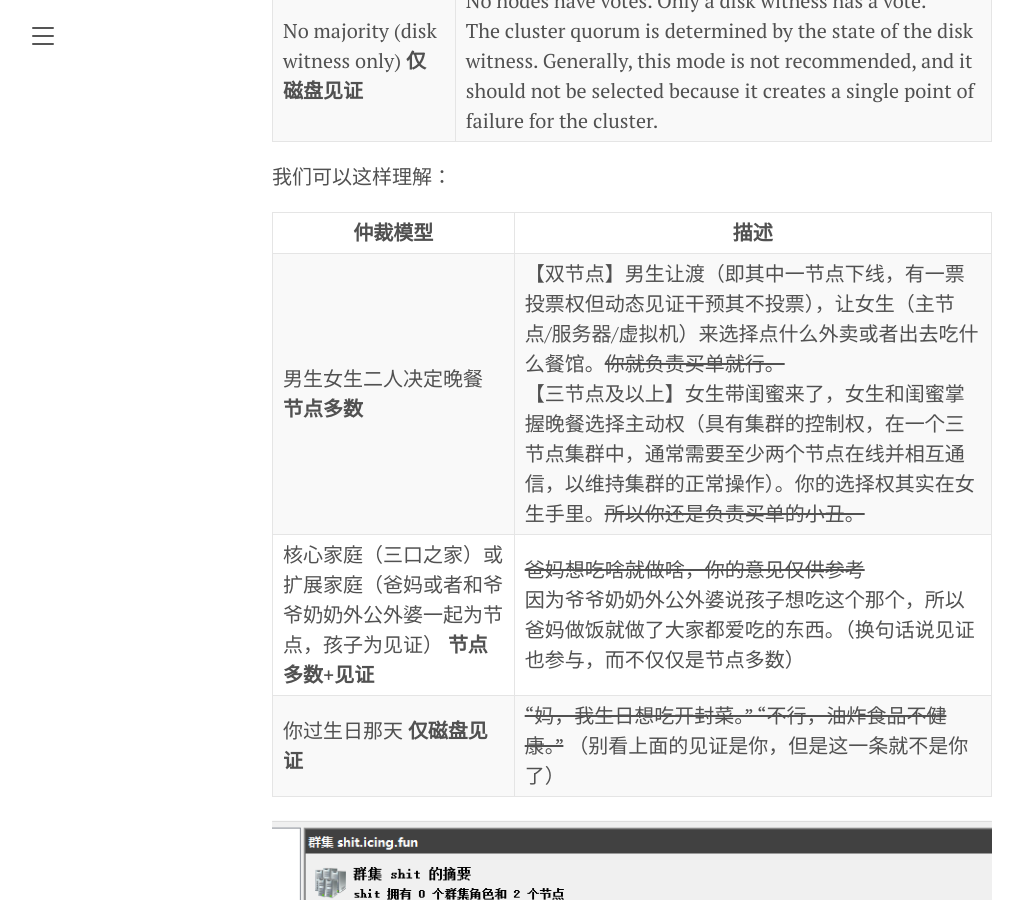
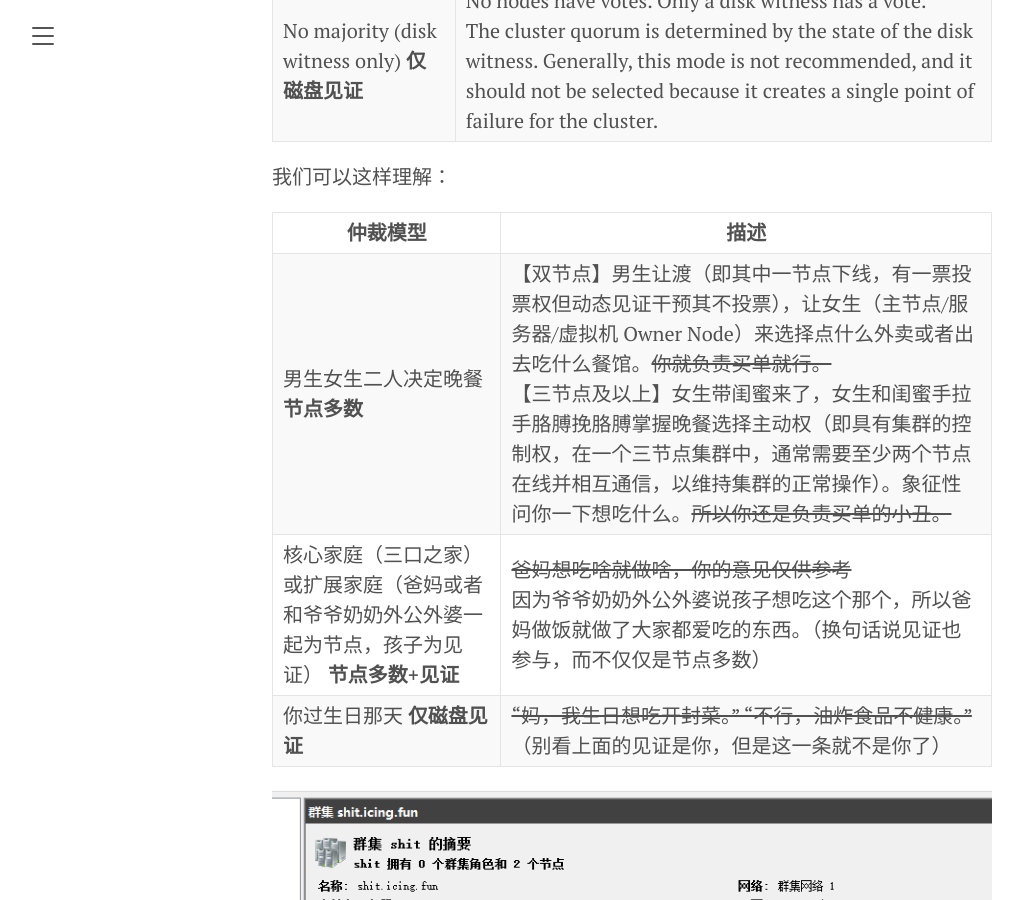
Before and after one commit to IcingTomato/icing.fun, a Jekyll site: the page built from _posts/2024-04-20-wsfc_quorum.markdown, in a window 1280 px wide and 900 px high, scrolled down 2469 px. Shown: the whole window, without its empty margins (8-1031 px from the left). Built offline with Jekyll 4.4.1, drawn with Linux system fonts in a browser that asks for light colours.

Commit message:
Change: Change 2024-04-20

```diff
--- a/_posts/2024-04-20-wsfc_quorum.markdown
+++ b/_posts/2024-04-20-wsfc_quorum.markdown
@@ -49,7 +49,7 @@ tags: wsfc windows server zh-cn
 
 | 仲裁模型 | 描述 |
 | ---- | ----------- |
-| 男生女生二人决定晚餐 <b>节点多数</b> | 【双节点】男生让渡（即其中一节点下线，有一票投票权但动态见证干预其不投票），让女生（主节点/服务器/虚拟机）来选择点什么外卖或者出去吃什么餐馆。<s>你就负责买单就行。</s> <br> 【三节点及以上】女生带闺蜜来了，女生和闺蜜掌握晚餐选择主动权（具有集群的控制权，在一个三节点集群中，通常需要至少两个节点在线并相互通信，以维持集群的正常操作）。你的选择权其实在女生手里。<s>所以你还是负责买单的小丑。</s> |
+| 男生女生二人决定晚餐 <b>节点多数</b> | 【双节点】男生让渡（即其中一节点下线，有一票投票权但动态见证干预其不投票），让女生（主节点/服务器/虚拟机 Owner Node）来选择点什么外卖或者出去吃什么餐馆。<s>你就负责买单就行。</s> <br> 【三节点及以上】女生带闺蜜来了，女生和闺蜜手拉手胳膊挽胳膊掌握晚餐选择主动权（即具有集群的控制权，在一个三节点集群中，通常需要至少两个节点在线并相互通信，以维持集群的正常操作）。象征性问你一下想吃什么。<s>所以你还是负责买单的小丑。</s> |
 | 核心家庭（三口之家）或扩展家庭（爸妈或者和爷爷奶奶外公外婆一起为节点，孩子为见证） <b>节点多数+见证</b> | <s>爸妈想吃啥就做啥，你的意见仅供参考</s> <br> 因为爷爷奶奶外公外婆说孩子想吃这个那个，所以爸妈做饭就做了大家都爱吃的东西。（换句话说见证也参与，而不仅仅是节点多数） |
 | 你过生日那天 <b>仅磁盘见证</b> | <s>“妈，我生日想吃开封菜。” “不行，油炸食品不健康。”</s> （别看上面的见证是你，但是这一条就不是你了） |
 
```
